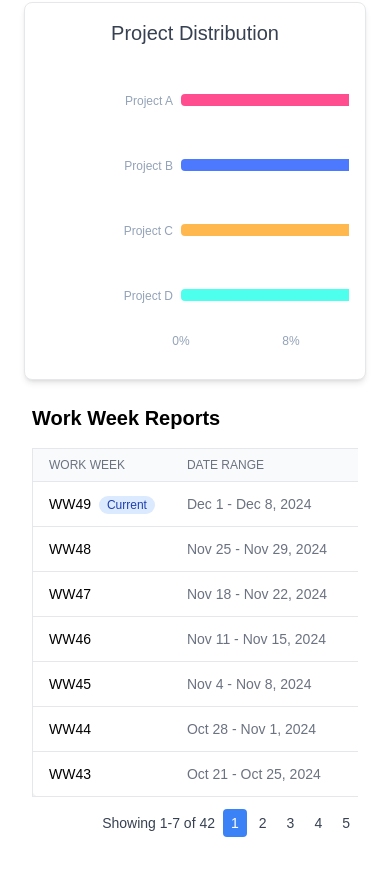
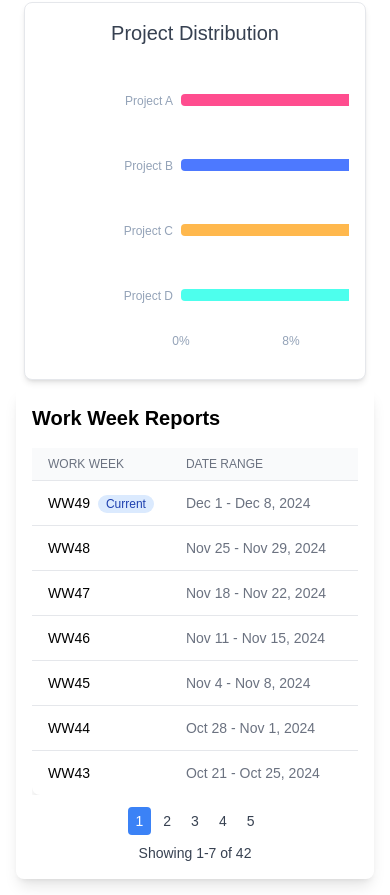
Before and after one commit to SeifEldin15/ARC-employee-management, a Next.js app in the folder frontend/: page /Dashboard in a window 390 px wide. Shown: the part 864-1759 px from the top of the page. Before the commit the page ends 1733 px from the top, so only its background shows below. Built offline with nearby package versions, Linux system fonts and the light colour scheme.

Commit message:
size edits

```diff
--- a/frontend/src/components/Dashboard.jsx
+++ b/frontend/src/components/Dashboard.jsx
@@ -12,11 +12,12 @@ const Dashboard = () => {
   ];
 
   return (
-    <div className="container mx-auto p-4">
+    <div className="w-full p-4 shadow-lg rounded-lg">
       <h1 className="text-xl font-bold mb-4">Work Week Reports</h1>
 
+      <div className="mx-[-1rem] px-4 sm:mx-0 sm:px-0">
         <div className="overflow-x-auto">
-        <table className="min-w-full bg-white shadow-lg border rounded-lg">
+          <table className="min-w-full bg-white shadow-lg rounded-lg">
             <thead>
               <tr className="bg-gray-50 border-b">
                 <th className="px-4 py-2 text-left text-xs font-medium text-gray-500 uppercase">Work Week</th>
@@ -37,7 +38,7 @@ const Dashboard = () => {
                   </td>
                   <td className="px-4 py-2 whitespace-nowrap text-sm text-gray-500">{week.date}</td>
                   <td className="px-4 py-2 whitespace-nowrap text-right">
-                  <button className={`px-3 py-1 rounded text-sm ${
+                    <button className={`w-full sm:w-auto px-3 py-1 rounded text-sm ${
                       week.status === 'current'
                         ? 'bg-blue-500 hover:bg-blue-600 text-white'
                         : 'bg-green-100 hover:bg-green-200 text-green-800'
@@ -46,7 +47,7 @@ const Dashboard = () => {
                     </button>
                   </td>
                   <td className="px-4 py-2 whitespace-nowrap text-right">
-                  <button className="bg-blue-500 hover:bg-blue-600 text-white px-3 py-1 rounded text-sm">
+                    <button className="w-full sm:w-auto bg-blue-500 hover:bg-blue-600 text-white px-3 py-1 rounded text-sm">
                       {week.status === 'current' ? 'Submit' : 'Download'} CSR
                     </button>
                   </td>
@@ -55,10 +56,11 @@ const Dashboard = () => {
             </tbody>
           </table>
         </div>
+      </div>
 
-      <div className="mt-3 flex items-center justify-end gap-2 text-sm">
-        <span className="text-gray-700">Showing 1-7 of 42</span>
-        <div className="flex gap-1">
+      <div className="mt-3 flex flex-col sm:flex-row items-center justify-between sm:justify-end gap-2 text-sm">
+        <span className="text-gray-700 order-2 sm:order-1">Showing 1-7 of 42</span>
+        <div className="flex gap-1 order-1 sm:order-2">
           {[1, 2, 3, 4, 5].map((page) => (
             <button
               key={page}
```
Lines whose indentation alone changed are shown as unchanged.
